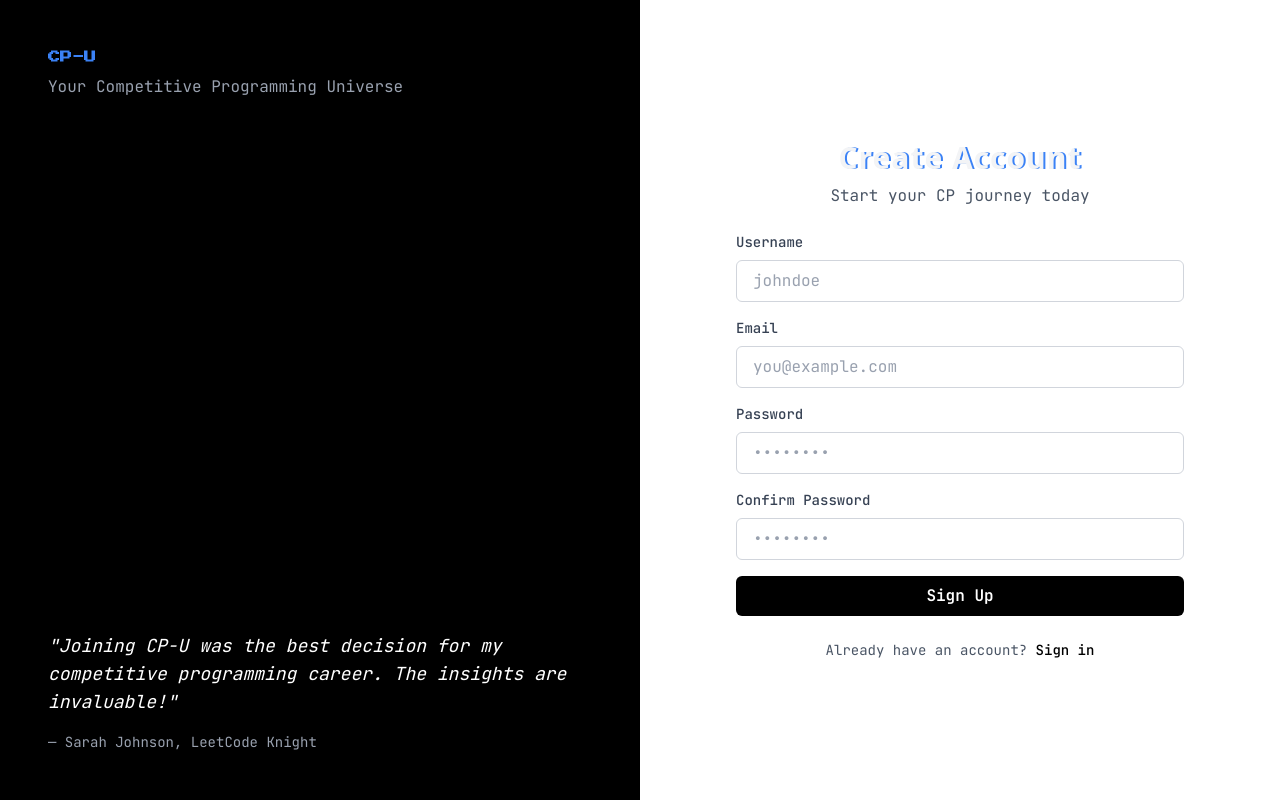
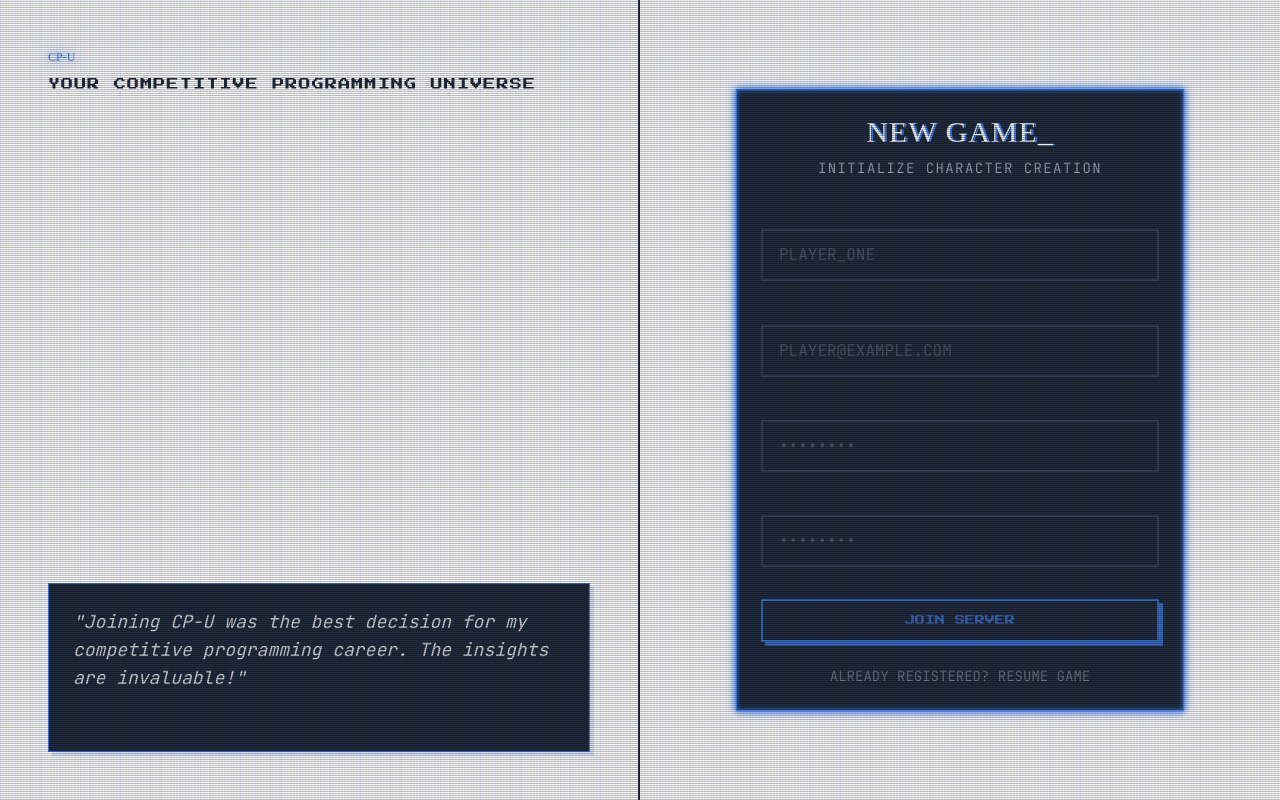
Before and after one commit to aristoncodes/CP-U, a Next.js app in the folder client/: page /register in a window 1280 px wide. Built offline with nearby package versions, Linux system fonts and the light colour scheme; a web font is replaced by a local one.

Commit message:
maja nhi aa raha tha

```diff
--- a/client/app/globals.css
+++ b/client/app/globals.css
@@ -300,3 +300,48 @@ pre {
 .animate-blink {
   animation: blink 1s infinite;
 }
+
+/* ============================================
+   8. GAMING / CRT EFFECTS (LEVEL 2)
+   ============================================ */
+
+.crt-overlay {
+  background: linear-gradient(
+    rgba(18, 16, 16, 0) 50%,
+    rgba(0, 0, 0, 0.25) 50%
+  ), linear-gradient(90deg, rgba(255, 0, 0, 0.06), rgba(0, 255, 0, 0.02), rgba(0, 0, 255, 0.06));
+  background-size: 100% 2px, 3px 100%;
+  pointer-events: none;
+}
+
+.scanline {
+  width: 100%;
+  height: 100px;
+  z-index: 10;
+  background: linear-gradient(0deg, rgba(0,0,0,0) 0%, rgba(59, 130, 246, 0.1) 50%, rgba(0,0,0,0) 100%);
+  opacity: 0.1;
+  position: absolute;
+  bottom: 100%;
+  animation: scanline 10s linear infinite;
+  pointer-events: none;
+}
+
+@keyframes scanline {
+  0% {
+    bottom: 100%;
+  }
+  80% {
+    bottom: 100%;
+  }
+  100% {
+    bottom: -100px;
+  }
+}
+
+.text-shadow-neon {
+  text-shadow: 0 0 5px #3b82f6, 0 0 10px #3b82f6, 0 0 20px #3b82f6, 0 0 40px #3b82f6;
+}
+
+.box-shadow-neon {
+  box-shadow: 0 0 5px #3b82f6, 0 0 10px #3b82f6, inset 0 0 5px #3b82f6;
+}
--- a/client/app/login/page.js
+++ b/client/app/login/page.js
@@ -44,37 +44,39 @@ export default function LoginPage() {
 
     return (
         <AuthLayout testimonial={testimonial}>
-            <div className="space-y-6">
+            <div className="space-y-6 card-retro bg-panel border-accent/30 p-8 box-shadow-neon">
                 <div className="text-center">
-                    <h1 className="text-3xl font-bold text-black">Welcome Back</h1>
-                    <p className="mt-2 text-gray-600">Sign in to continue to CP-U</p>
+                    <h1 className="text-3xl font-heading text-white glow-text">
+                        PLAYER 1 READY<span className="animate-blink">?</span>
+                    </h1>
+                    <p className="mt-2 text-gray-400 font-mono text-sm uppercase tracking-widest">Insert Coin to Continue</p>
                 </div>
 
                 {error && (
-                    <div className="rounded-md border border-red-200 bg-red-50 p-3 text-sm text-red-600">
-                        {error}
+                    <div className="pixel-border bg-red-900/20 border-red-500 p-3 text-sm text-red-400 font-mono uppercase">
+                        [ERROR] {error}
                     </div>
                 )}
 
                 <form onSubmit={handleSubmit} className="space-y-4">
                     <div className="space-y-2">
-                        <label htmlFor="email" className="block text-sm font-medium text-gray-700">
-                            Email
+                        <label htmlFor="email" className="block text-xs font-retro text-accent uppercase tracking-wider">
+                            User ID (Email)
                         </label>
                         <input
                             id="email"
                             type="email"
-                            placeholder="you@example.com"
+                            placeholder="PLAYER_ONE@EXAMPLE.COM"
                             value={email}
                             onChange={(e) => setEmail(e.target.value)}
-                            className="w-full rounded-md border border-gray-300 px-4 py-2 text-black placeholder-gray-400 focus:border-black focus:outline-none focus:ring-1 focus:ring-black"
+                            className="w-full bg-core border-2 border-slate-700 px-4 py-3 text-white placeholder-gray-600 font-mono focus:border-accent focus:outline-none focus:ring-0 transition-colors uppercase"
                             required
                         />
                     </div>
 
                     <div className="space-y-2">
-                        <label htmlFor="password" className="block text-sm font-medium text-gray-700">
-                            Password
+                        <label htmlFor="password" className="block text-xs font-retro text-accent uppercase tracking-wider">
+                            Passcode
                         </label>
                         <input
                             id="password"
@@ -82,7 +84,7 @@ export default function LoginPage() {
                             placeholder="••••••••"
                             value={password}
                             onChange={(e) => setPassword(e.target.value)}
-                            className="w-full rounded-md border border-gray-300 px-4 py-2 text-black placeholder-gray-400 focus:border-black focus:outline-none focus:ring-1 focus:ring-black"
+                            className="w-full bg-core border-2 border-slate-700 px-4 py-3 text-white placeholder-gray-600 font-mono focus:border-accent focus:outline-none focus:ring-0 transition-colors"
                             required
                         />
                     </div>
@@ -90,16 +92,16 @@ export default function LoginPage() {
                     <button
                         type="submit"
                         disabled={loading}
-                        className="w-full rounded-md bg-black px-4 py-2 font-semibold text-white transition-colors hover:bg-gray-800 disabled:bg-gray-400"
+                        className="w-full btn-arcade mt-4 hover:bg-accent hover:text-white transition-all duration-200 animate-pulse hover:animate-none"
                     >
-                        {loading ? 'Signing in...' : 'Sign In'}
+                        {loading ? 'CONNECTING...' : 'PRESS START'}
                     </button>
                 </form>
 
-                <div className="text-center text-sm text-gray-600">
-                    Don't have an account?{' '}
-                    <Link href="/register" className="font-medium text-black hover:underline">
-                        Sign up
+                <div className="text-center text-sm font-mono text-gray-500 uppercase">
+                    New Player?{' '}
+                    <Link href="/register" className="text-accent hover:text-blue-400 hover:underline">
+                        Join Server
                     </Link>
                 </div>
             </div>
--- a/client/app/register/page.js
+++ b/client/app/register/page.js
@@ -27,7 +27,7 @@ export default function RegisterPage() {
 
         // Validate passwords match
         if (formData.password !== formData.confirmPassword) {
-            setError('Passwords do not match');
+            setError('PASSCODES DO NOT MATCH');
             return;
         }
 
@@ -47,7 +47,7 @@ export default function RegisterPage() {
             // Redirect to dashboard
             router.push('/dashboard');
         } catch (err) {
-            setError(err.response?.data?.message || 'Registration failed. Please try again.');
+            setError(err.response?.data?.message || 'REGISTRATION FAILED. TRY AGAIN.');
         } finally {
             setLoading(false);
         }
@@ -60,54 +60,56 @@ export default function RegisterPage() {
 
     return (
         <AuthLayout testimonial={testimonial}>
-            <div className="space-y-6">
+            <div className="space-y-6 card-retro bg-panel border-accent/30 p-8 box-shadow-neon">
                 <div className="text-center">
-                    <h1 className="text-3xl font-bold text-black">Create Account</h1>
-                    <p className="mt-2 text-gray-600">Start your CP journey today</p>
+                    <h1 className="text-3xl font-heading text-white glow-text">
+                        NEW GAME<span className="animate-blink">_</span>
+                    </h1>
+                    <p className="mt-2 text-gray-400 font-mono text-sm uppercase tracking-widest">Initialize Character Creation</p>
                 </div>
 
                 {error && (
-                    <div className="rounded-md border border-red-200 bg-red-50 p-3 text-sm text-red-600">
-                        {error}
+                    <div className="pixel-border bg-red-900/20 border-red-500 p-3 text-sm text-red-400 font-mono uppercase">
+                        [ERROR] {error}
                     </div>
                 )}
 
                 <form onSubmit={handleSubmit} className="space-y-4">
                     <div className="space-y-2">
-                        <label htmlFor="username" className="block text-sm font-medium text-gray-700">
-                            Username
+                        <label htmlFor="username" className="block text-xs font-retro text-accent uppercase tracking-wider">
+                            Character Name
                         </label>
                         <input
                             id="username"
                             name="username"
                             type="text"
-                            placeholder="johndoe"
+                            placeholder="PLAYER_ONE"
                             value={formData.username}
                             onChange={handleChange}
-                            className="w-full rounded-md border border-gray-300 px-4 py-2 text-black placeholder-gray-400 focus:border-black focus:outline-none focus:ring-1 focus:ring-black"
+                            className="w-full bg-core border-2 border-slate-700 px-4 py-3 text-white placeholder-gray-600 font-mono focus:border-accent focus:outline-none focus:ring-0 transition-colors uppercase"
                             required
                         />
                     </div>
 
                     <div className="space-y-2">
-                        <label htmlFor="email" className="block text-sm font-medium text-gray-700">
-                            Email
+                        <label htmlFor="email" className="block text-xs font-retro text-accent uppercase tracking-wider">
+                            User ID (Email)
                         </label>
                         <input
                             id="email"
                             name="email"
                             type="email"
-                            placeholder="you@example.com"
+                            placeholder="PLAYER@EXAMPLE.COM"
                             value={formData.email}
                             onChange={handleChange}
-                            className="w-full rounded-md border border-gray-300 px-4 py-2 text-black placeholder-gray-400 focus:border-black focus:outline-none focus:ring-1 focus:ring-black"
+                            className="w-full bg-core border-2 border-slate-700 px-4 py-3 text-white placeholder-gray-600 font-mono focus:border-accent focus:outline-none focus:ring-0 transition-colors uppercase"
                             required
                         />
                     </div>
 
                     <div className="space-y-2">
-                        <label htmlFor="password" className="block text-sm font-medium text-gray-700">
-                            Password
+                        <label htmlFor="password" className="block text-xs font-retro text-accent uppercase tracking-wider">
+                            Passcode
                         </label>
                         <input
                             id="password"
@@ -116,14 +118,14 @@ export default function RegisterPage() {
                             placeholder="••••••••"
                             value={formData.password}
                             onChange={handleChange}
-                            className="w-full rounded-md border border-gray-300 px-4 py-2 text-black placeholder-gray-400 focus:border-black focus:outline-none focus:ring-1 focus:ring-black"
+                            className="w-full bg-core border-2 border-slate-700 px-4 py-3 text-white placeholder-gray-600 font-mono focus:border-accent focus:outline-none focus:ring-0 transition-colors"
                             required
                         />
                     </div>
 
                     <div className="space-y-2">
-                        <label htmlFor="confirmPassword" className="block text-sm font-medium text-gray-700">
-                            Confirm Password
+                        <label htmlFor="confirmPassword" className="block text-xs font-retro text-accent uppercase tracking-wider">
+                            Confirm Passcode
                         </label>
                         <input
                             id="confirmPassword"
@@ -132,7 +134,7 @@ export default function RegisterPage() {
                             placeholder="••••••••"
                             value={formData.confirmPassword}
                             onChange={handleChange}
-                            className="w-full rounded-md border border-gray-300 px-4 py-2 text-black placeholder-gray-400 focus:border-black focus:outline-none focus:ring-1 focus:ring-black"
+                            className="w-full bg-core border-2 border-slate-700 px-4 py-3 text-white placeholder-gray-600 font-mono focus:border-accent focus:outline-none focus:ring-0 transition-colors"
                             required
                         />
                     </div>
@@ -140,16 +142,16 @@ export default function RegisterPage() {
                     <button
                         type="submit"
                         disabled={loading}
-                        className="w-full rounded-md bg-black px-4 py-2 font-semibold text-white transition-colors hover:bg-gray-800 disabled:bg-gray-400"
+                        className="w-full btn-arcade mt-4 hover:bg-accent hover:text-white transition-all duration-200 animate-pulse hover:animate-none"
                     >
-                        {loading ? 'Creating account...' : 'Sign Up'}
+                        {loading ? 'INITIALIZING...' : 'JOIN SERVER'}
                     </button>
                 </form>
 
-                <div className="text-center text-sm text-gray-600">
-                    Already have an account?{' '}
-                    <Link href="/login" className="font-medium text-black hover:underline">
-                        Sign in
+                <div className="text-center text-sm font-mono text-gray-500 uppercase">
+                    Already Registered?{' '}
+                    <Link href="/login" className="text-accent hover:text-blue-400 hover:underline">
+                        Resume Game
                     </Link>
                 </div>
             </div>
--- a/client/components/AuthLayout.js
+++ b/client/components/AuthLayout.js
@@ -1,28 +1,52 @@
 export default function AuthLayout({ children, testimonial }) {
     return (
-        <div className="flex min-h-screen">
+        <div className="flex min-h-screen bg-core text-primary font-sans selection:bg-accent selection:text-white relative overflow-hidden">
+            {/* CRT Overlay Effects */}
+            <div className="crt-overlay absolute inset-0 z-50 pointer-events-none"></div>
+            <div className="scanline absolute inset-0 z-50 pointer-events-none"></div>
+
             {/* Left Side - Dark Section with Testimonial */}
-            <div className="hidden lg:flex lg:w-1/2 flex-col justify-between bg-black p-12 text-white">
-                <div>
-                    <h2 className="text-3xl font-bold">CP-U</h2>
-                    <p className="mt-2 text-gray-400">Your Competitive Programming Universe</p>
+            <div className="hidden lg:flex lg:w-1/2 flex-col justify-between bg-panel p-12 border-r-2 border-accent relative overflow-hidden">
+                {/* Background Grid Effect */}
+                <div className="absolute inset-0 opacity-10 pointer-events-none"
+                    style={{
+                        backgroundImage: `linear-gradient(rgba(59, 130, 246, 0.5) 1px, transparent 1px),
+                        linear-gradient(90deg, rgba(59, 130, 246, 0.5) 1px, transparent 1px)`,
+                        backgroundSize: '40px 40px'
+                    }}
+                ></div>
+
+                <div className="relative z-10">
+                    <h2 className="text-4xl font-heading text-white glow-text">CP-U</h2>
+                    <p className="mt-2 text-accent font-retro text-xs tracking-widest">Your Competitive Programming Universe</p>
                 </div>
 
                 {testimonial && (
-                    <div className="mt-auto">
-                        <blockquote className="text-lg italic">
-                            "{testimonial.quote}"
-                        </blockquote>
-                        <p className="mt-4 text-sm text-gray-400">
-                            — {testimonial.author}
-                        </p>
+                    <div className="mt-auto relative z-10">
+                        <div className="card-retro bg-core/80 backdrop-blur-sm border-accent/50">
+                            <blockquote className="text-lg font-mono text-gray-300 italic">
+                                "{testimonial.quote}"
+                            </blockquote>
+                            <p className="mt-4 text-sm font-retro text-accent">
+                                — {testimonial.author}
+                            </p>
+                        </div>
                     </div>
                 )}
             </div>
 
             {/* Right Side - Form Section */}
-            <div className="flex w-full items-center justify-center bg-white p-8 lg:w-1/2">
-                <div className="w-full max-w-md">
+            <div className="flex w-full items-center justify-center bg-core p-8 lg:w-1/2 relative">
+                {/* Mobile Background Grid */}
+                <div className="absolute inset-0 opacity-5 pointer-events-none lg:hidden"
+                    style={{
+                        backgroundImage: `linear-gradient(rgba(59, 130, 246, 0.5) 1px, transparent 1px),
+                        linear-gradient(90deg, rgba(59, 130, 246, 0.5) 1px, transparent 1px)`,
+                        backgroundSize: '20px 20px'
+                    }}
+                ></div>
+
+                <div className="w-full max-w-md relative z-10">
                     {children}
                 </div>
             </div>
```
Also changed, not shown: 1 other file (tests, documents, lock files or other folders).
